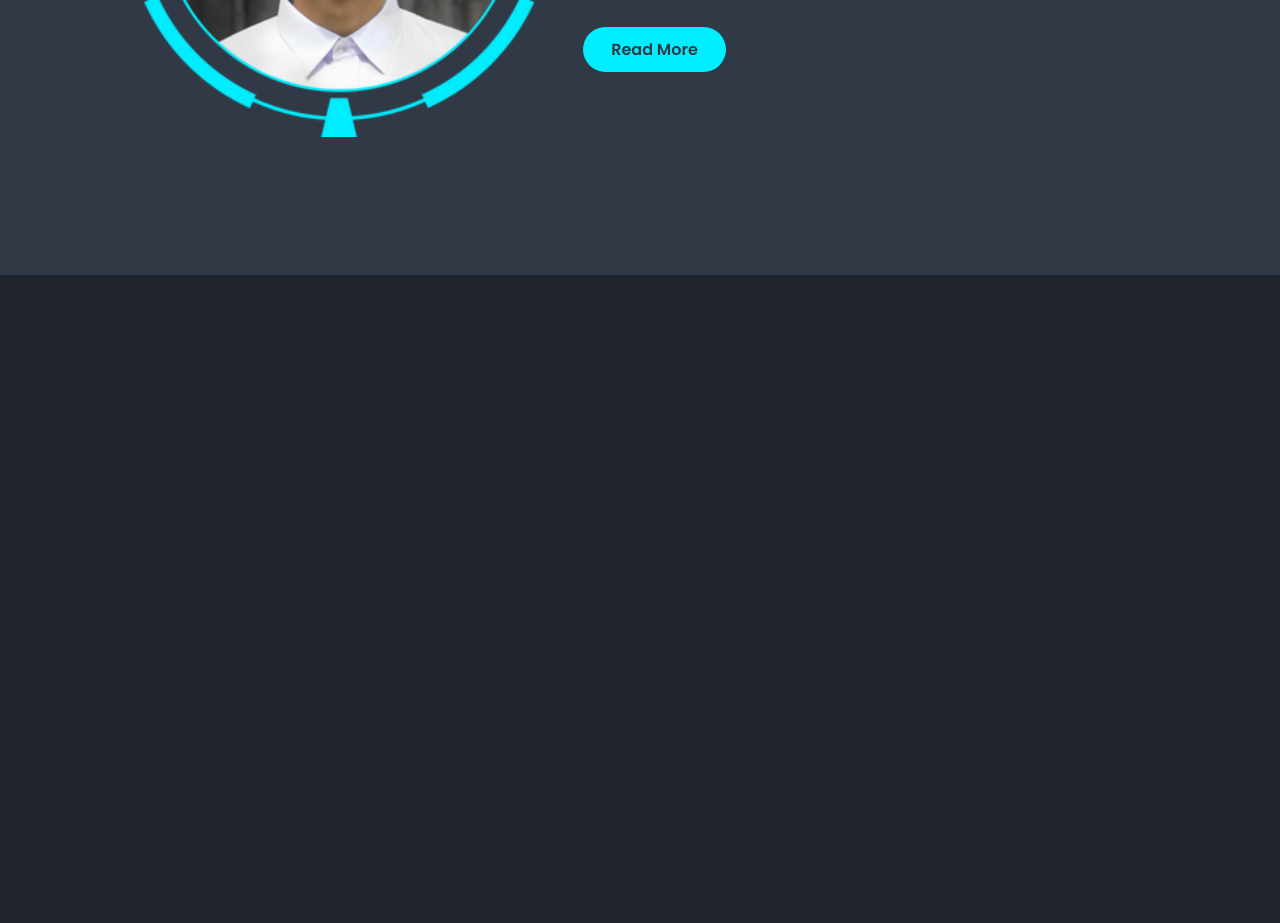
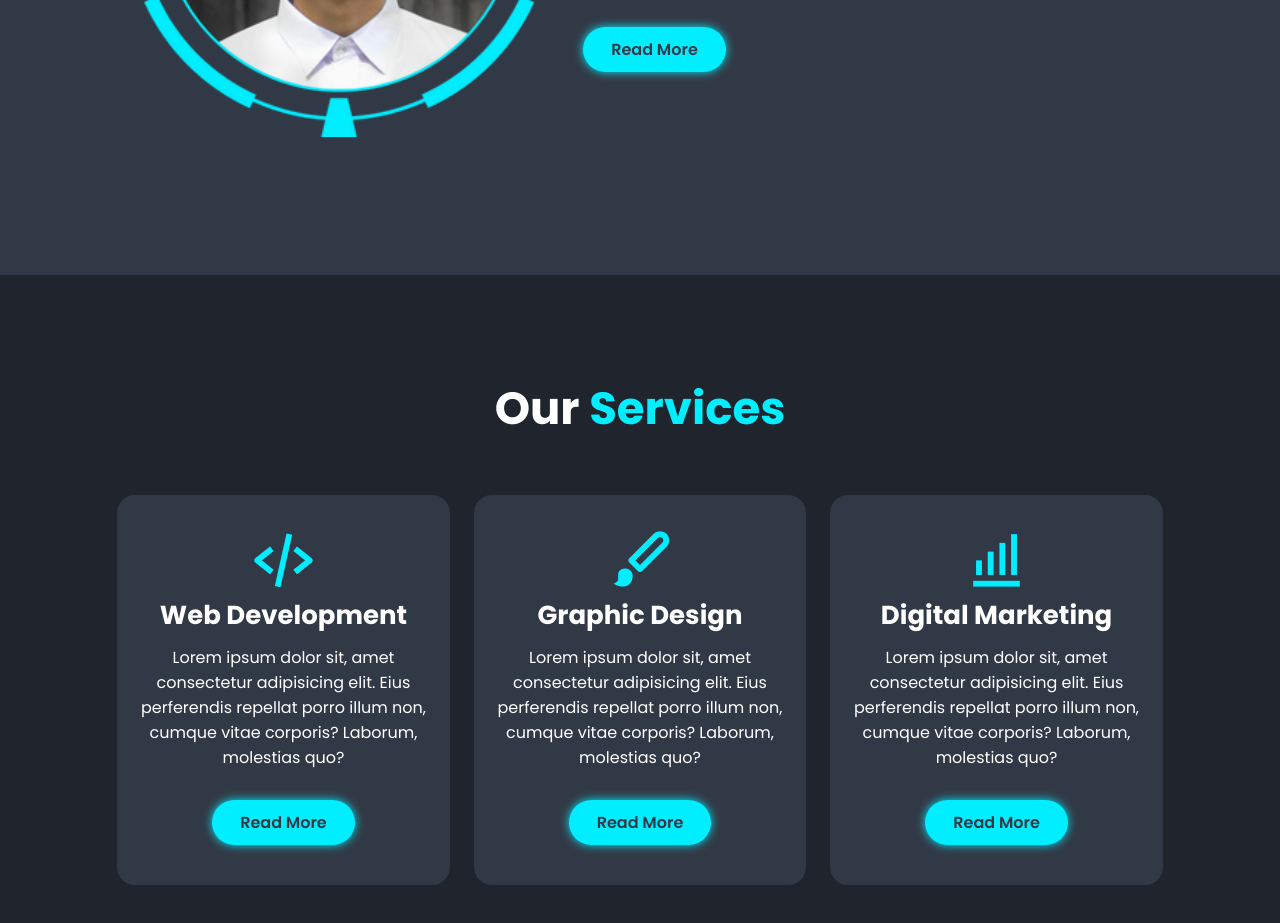
Before and after one commit to naeemtalukder/portfolio-js, a plain HTML site: page index.html in a window 1280 px wide. Shown: the part 1325-2248 px from the top of the page. Before the commit the page ends 1600 px from the top, so only its background shows below. Drawn offline with nearby package versions, Linux system fonts and the light colour scheme.

Commit message:
Servics section deone

```diff
--- a/index.html
+++ b/index.html
@@ -69,6 +69,36 @@
         </div>
     </section>
 
+    <!-- services section design -->
+    <section class="services" id="services">
+        <h2 class="heading">Our <span>Services</span></h2>
+        <div class="services-container">
+            <div class="services-box">
+                <i class='bx bx-code-alt'></i>
+                <h3>Web Development</h3>
+                <p>Lorem ipsum dolor sit, amet consectetur adipisicing elit. Eius perferendis repellat
+                    porro illum non, cumque vitae corporis? Laborum, molestias quo?</p>
+                <a href="#" class="btn">Read More</a>
+            </div>
+
+            <div class="services-box">
+                <i class='bx bxs-paint'></i>
+                <h3>Graphic Design</h3>
+                <p>Lorem ipsum dolor sit, amet consectetur adipisicing elit. Eius perferendis repellat
+                    porro illum non, cumque vitae corporis? Laborum, molestias quo?</p>
+                <a href="#" class="btn">Read More</a>
+            </div>
+
+            <div class="services-box">
+                <i class='bx bx-bar-chart-alt'></i>
+                <h3>Digital Marketing</h3>
+                <p>Lorem ipsum dolor sit, amet consectetur adipisicing elit. Eius perferendis repellat
+                    porro illum non, cumque vitae corporis? Laborum, molestias quo?</p>
+                <a href="#" class="btn">Read More</a>
+            </div>
+        </div>
+    </section>
+
 
     <!-- custom js -->
     <script src="/app.js"></script>
--- a/style.css
+++ b/style.css
@@ -137,6 +137,10 @@ span {
     transition: .5s ease;
 }
 
+.btn {
+    box-shadow: 0 0 1rem var(--main-color);
+}
+
 .btn:hover {
     box-shadow: none;
 }
@@ -171,3 +175,44 @@ span {
     font-size: 1.6rem;
     margin: 2rem 0 3rem;
 }
+
+.services h2 {
+    margin-bottom: 5rem;
+}
+
+.services-container {
+    display: flex;
+    justify-content: center;
+    align-items: center;
+    flex-wrap: wrap;
+    gap: 2rem;
+}
+
+.services-container .services-box {
+    flex: 1 1 30rem;
+    background: var(--second-bg-color);
+    padding: 3rem 2rem 4rem;
+    border-radius: 2rem;
+    text-align: center;
+    border: .2rem solid var(--bg-color);
+    transition: .5s ease;
+}
+
+.services-container .services-box:hover {
+    border-color: var(--main-color);
+    transform: scale(1.02);
+}
+
+.services-box i {
+    font-size: 7rem;
+    color: var(--main-color);
+}
+
+.services-box h3 {
+    font-size: 2.6rem;
+}
+
+.services-box p {
+    font-size: 1.6rem;
+    margin: 1rem 0 3rem;
+}
```
